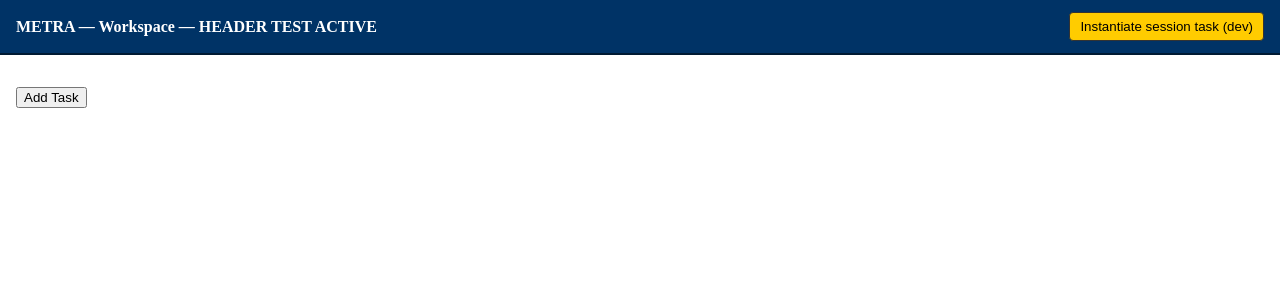
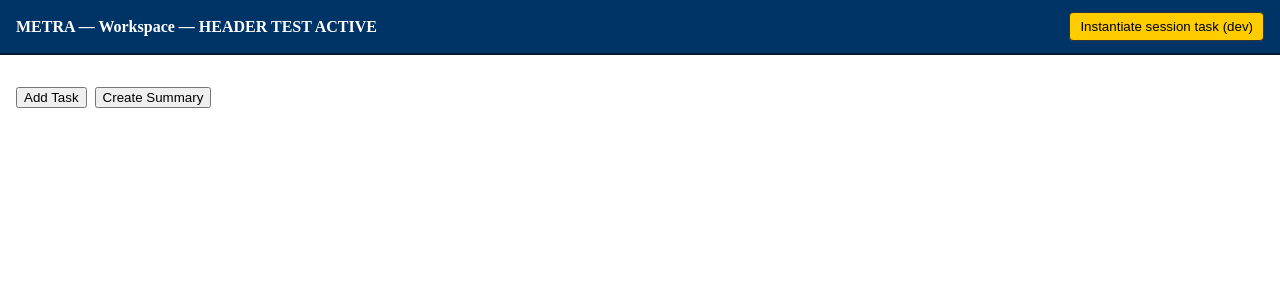
Before and after one commit to johnjkelly1945-ops/project-tracker-vite-pwa-v15, a React (Vite) app: page / in a window 1280 px wide. Shown: the top 300 px of the page. Built offline with nearby package versions, Linux system fonts and the light colour scheme.

Commit message:
Stage 32.2 — Owner-gated Create Summary render (explicit owner, inert)

```diff
--- a/src/components/PreProject.jsx
+++ b/src/components/PreProject.jsx
@@ -2,20 +2,21 @@
 import { useState, useEffect } from "react";
 import TaskPopup from "./TaskPopup";
 import PreProjectFooter from "./PreProjectFooter";
-import { getCurrentUser } from "../utils/currentUser";
 
 /*
 =====================================================================
 METRA — PreProject.jsx
-Stage 32.1 — Summary Instantiation (Render-Only Authority Gating)
+Stage 32.2 — Summary Instantiation (Explicit Workspace Owner Assumption)
 
-• Render-only change
-• No persistence
-• No behaviour
-• No task lifecycle interaction
-• Workspace owner derived provisionally from currentUser
-• Explicitly marked for future replacement when workspace ownership
-  is formally modelled
+IMPORTANT:
+• Temporary single-user workspace assumption
+• Workspace owner explicitly assumed TRUE
+• This bypasses currentUser timing issues
+• To be replaced when workspace ownership is formally modelled
+
+NO persistence
+NO behaviour change
+NO lifecycle interaction
 =====================================================================
 */
 
@@ -31,13 +32,12 @@ export default function PreProject() {
   const [rehydrationError, setRehydrationError] = useState(null);
 
   // ------------------------------------------------------------------
-  // Stage 32.1 — Workspace owner resolution (PROVISIONAL)
+  // Stage 32.2 — Explicit workspace owner assumption (TEMPORARY)
   // ------------------------------------------------------------------
-  // Until workspace ownership is formally modelled, the current user
-  // is treated as the workspace owner for render-gating purposes only.
-  // This introduces NO persistence and NO behavioural authority.
-  const currentUser = getCurrentUser();
-  const isWorkspaceOwner = Boolean(currentUser);
+  // The workspace is currently single-user.
+  // Workspace ownership is therefore assumed for render-gating purposes.
+  // This MUST be replaced when workspace authority is formally defined.
+  const isWorkspaceOwner = true;
 
   // ------------------------------------------------------------------
   // Workspace rehydration (tasks + summaries)
@@ -202,7 +202,6 @@ export default function PreProject() {
             >
               <span>📌 {summary.title}</span>
 
-              {/* Stage 32.1 — owner-only ordering controls (unchanged behaviour) */}
               {isWorkspaceOwner && (
                 <span>
                   <button
@@ -256,7 +255,6 @@ export default function PreProject() {
         ))}
       </div>
 
-      {/* Stage 32.1 — Create Summary affordance gated at render-time only */}
       <PreProjectFooter
         summaries={summaries}
         onCreateTaskIntent={createTask}
--- a/src/components/PreProjectFooter.jsx
+++ b/src/components/PreProjectFooter.jsx
@@ -5,21 +5,42 @@ import CreateTaskModal from "./CreateTaskModal";
 /*
 =====================================================================
 METRA — PreProjectFooter.jsx
-Stage 28 — Step 1
-Footer Trigger for Create Task Modal
+Stage 32.2 — Summary Instantiation (Render-Only Footer Gating)
+
+• Render-only change
+• No persistence
+• No summary creation behaviour
+• Summary control visibility gated by parent
 =====================================================================
 */
 
 export default function PreProjectFooter({
   summaries,
   onCreateTaskIntent,
+  showCreateSummary = false, // Stage 32.2 — explicit, render-only gate
 }) {
   const [open, setOpen] = useState(false);
 
   return (
     <>
-      <div style={{ marginTop: "16px" }}>
+      <div style={{ marginTop: "16px", display: "flex", gap: "8px" }}>
+        {/* Existing behaviour — unchanged */}
         <button onClick={() => setOpen(true)}>Add Task</button>
+
+        {/* Stage 32.2 — Create Summary (render-only, inert) */}
+        {showCreateSummary && (
+          <button
+            type="button"
+            onClick={() => {
+              // Intentionally inert — Stage 32.2 is render-only
+              console.info(
+                "Create Summary clicked (Stage 32.2 — no behaviour yet)"
+              );
+            }}
+          >
+            Create Summary
+          </button>
+        )}
       </div>
 
       <CreateTaskModal
```
